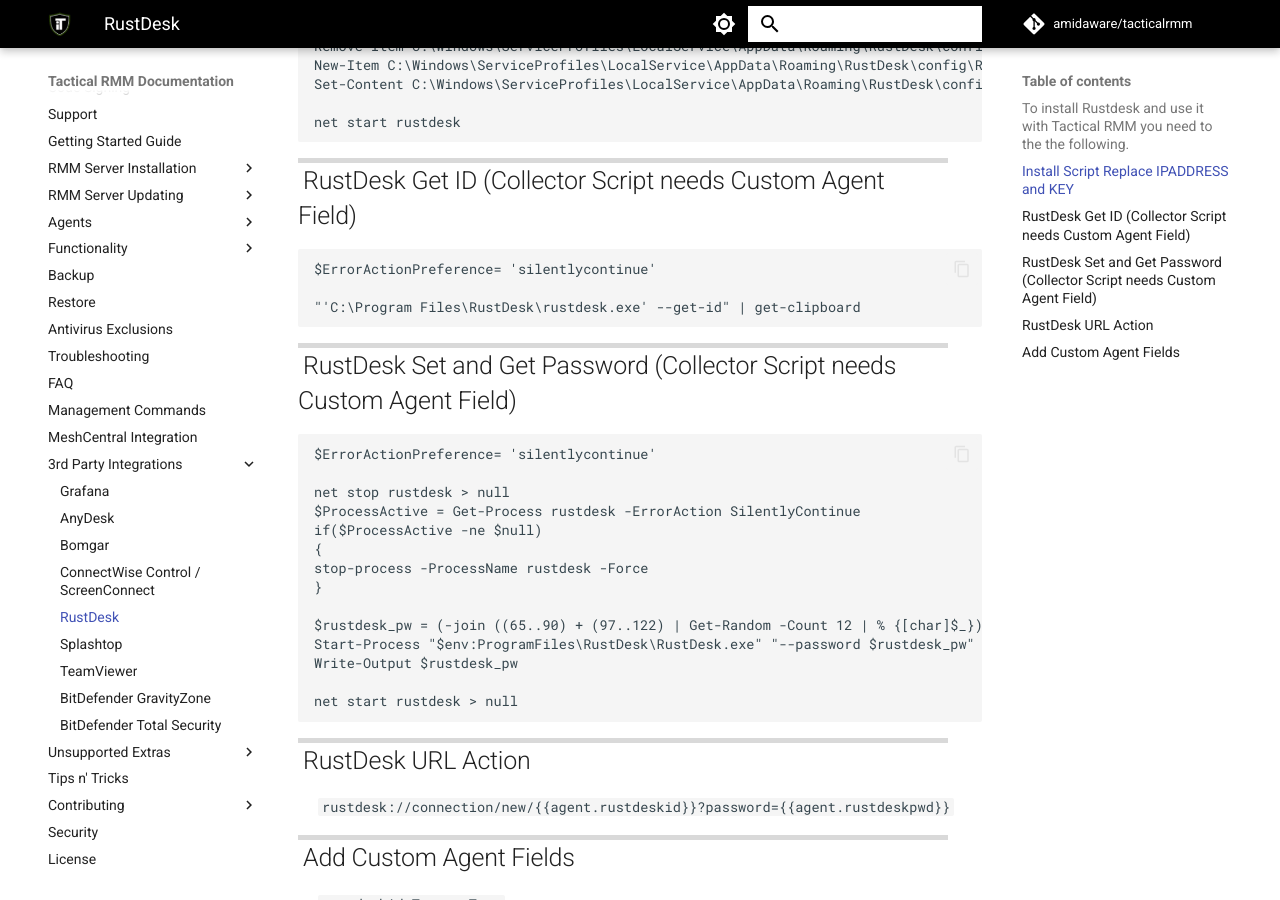
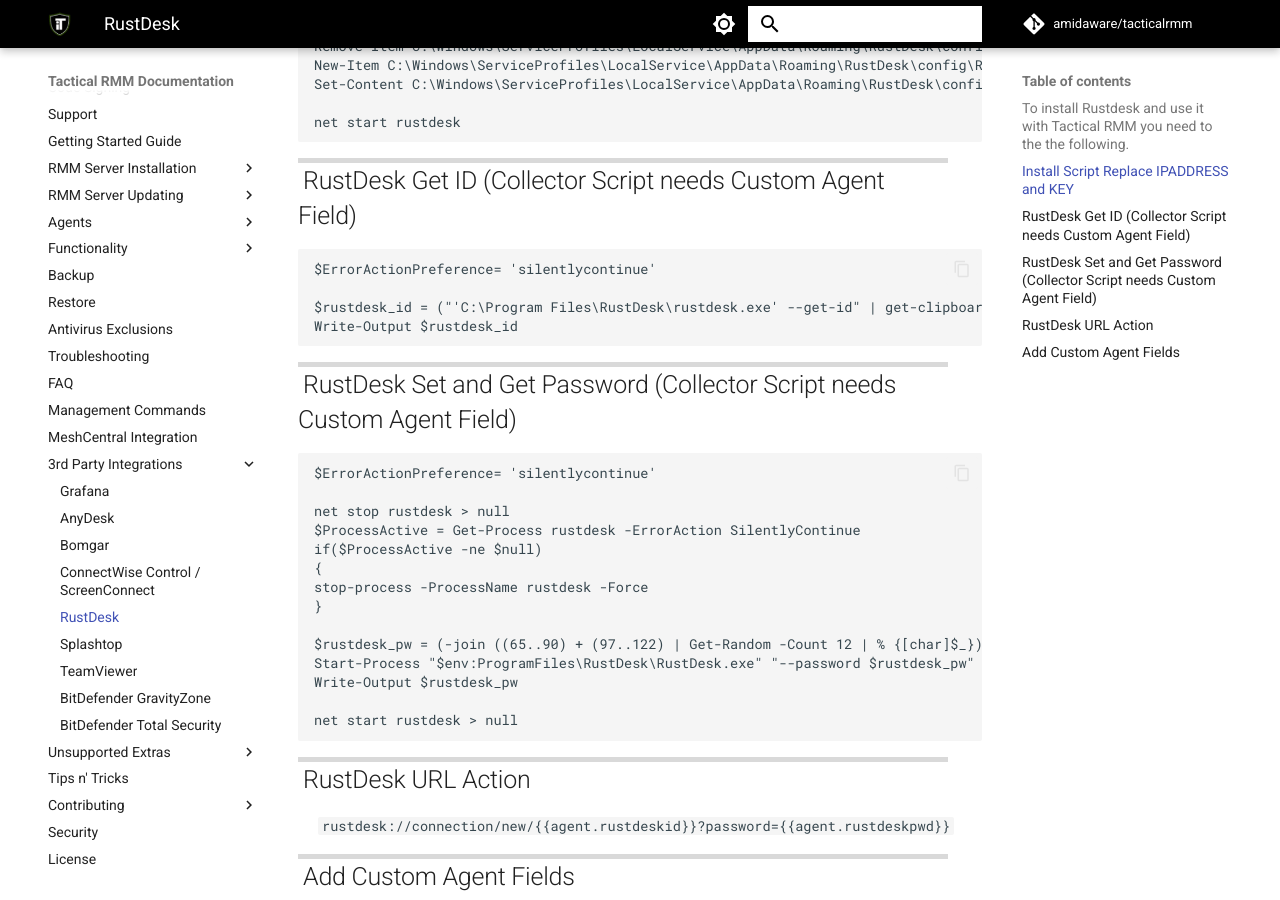
Before and after one commit to amidaware/trmm-docs, an MkDocs documentation site: the page built from docs/3rdparty_rustdesk.md, in a window 1280 px wide and 900 px high, scrolled down 1120 px. Built offline with MkDocs 1.6.1 and Material for MkDocs 9.7.7, drawn with Linux system fonts in a browser that asks for light colours; comment, search, counter and statistics services are not loaded.

Commit message:
Update 3rdparty_rustdesk.md

````diff
--- a/docs/3rdparty_rustdesk.md
+++ b/docs/3rdparty_rustdesk.md
@@ -52,7 +52,8 @@
 ```
 $ErrorActionPreference= 'silentlycontinue'
 
-"'C:\Program Files\RustDesk\rustdesk.exe' --get-id" | get-clipboard
+$rustdesk_id = ("'C:\Program Files\RustDesk\rustdesk.exe' --get-id" | get-clipboard)
+Write-Output $rustdesk_id
 ```
 
 ## RustDesk Set and Get Password (Collector Script needs Custom Agent Field)
````
